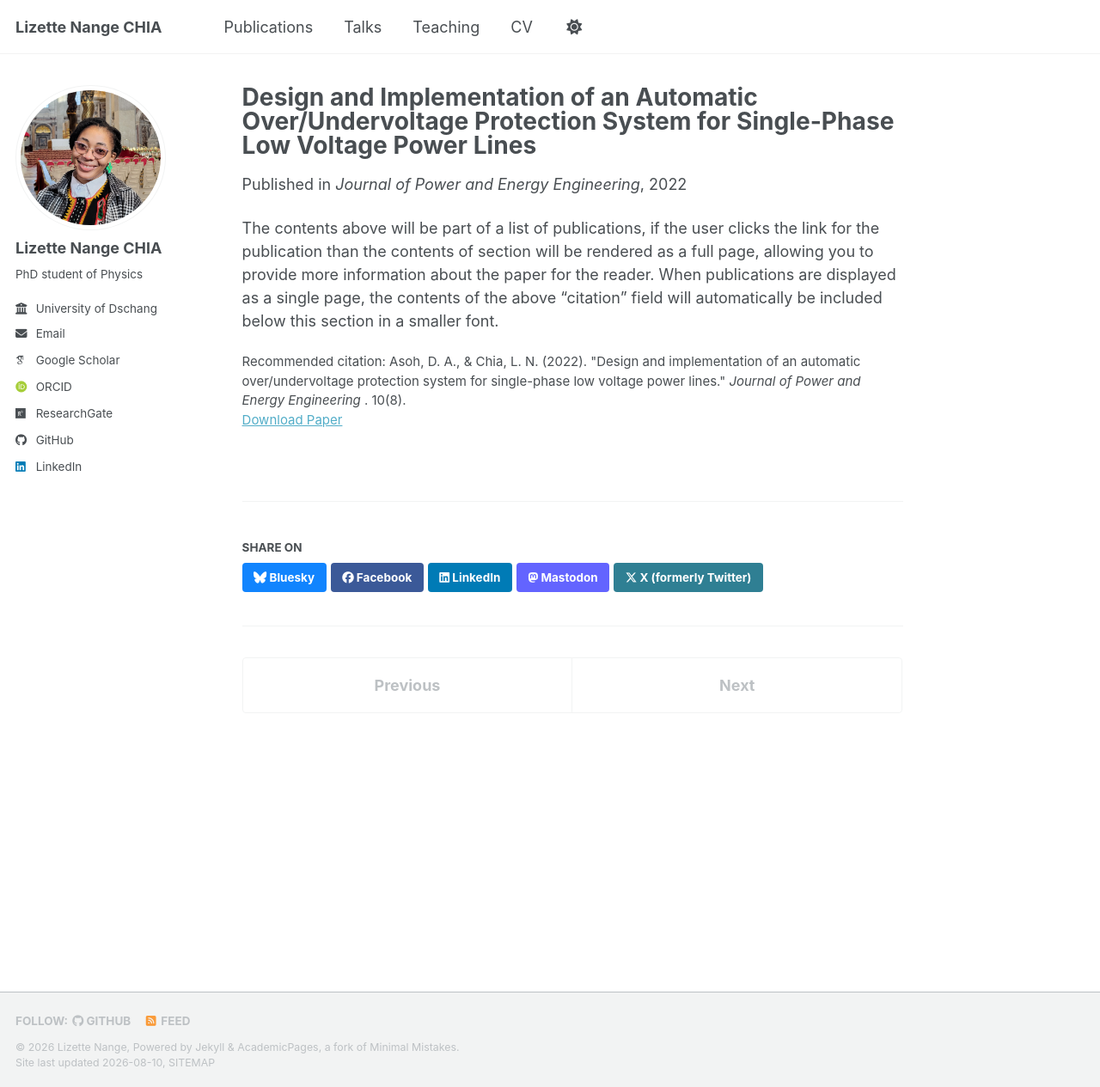
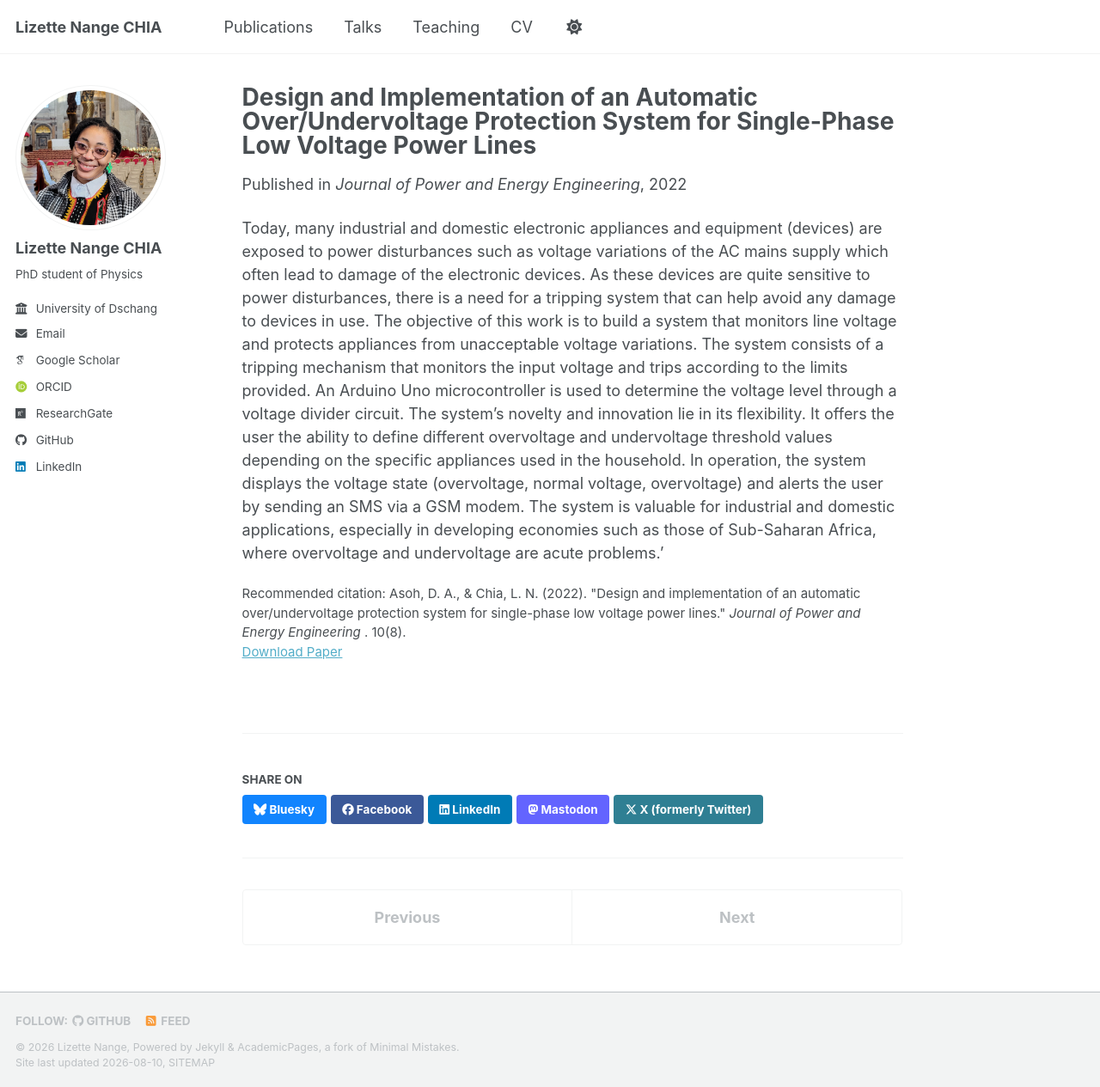
Before and after one commit to lizettenange/lizettenange.github.io, a Jekyll site: the page built from _publications/2009-10-01-paper-title-number-1.md, in a window 1280 px wide and 1265 px high. Shown: the whole window at 86% size. Built offline with Jekyll 4.4.1, drawn with Linux system fonts in a browser that asks for light colours; some web fonts are replaced; a script bundle is joined from its source files by our own code; library files that are not in the unit come from our copies.

Commit message:
paper1updfinal

```diff
--- a/_publications/2009-10-01-paper-title-number-1.md
+++ b/_publications/2009-10-01-paper-title-number-1.md
@@ -12,4 +12,4 @@ paperurl: 'https://www.scirp.net/pdf/jpee_2022080915253002.pdf'
 doiurl: '10.4236/jpee.2022.108002'
 citation: 'Asoh, D. A., & Chia, L. N. (2022). &quot;Design and implementation of an automatic over/undervoltage protection system for single-phase low voltage power lines.&quot; <i>Journal of Power and Energy Engineering </i>. 10(8). '
 ---
-The contents above will be part of a list of publications, if the user clicks the link for the publication than the contents of section will be rendered as a full page, allowing you to provide more information about the paper for the reader. When publications are displayed as a single page, the contents of the above "citation" field will automatically be included below this section in a smaller font.
+Today, many industrial and domestic electronic appliances and equipment (devices) are exposed to power disturbances such as voltage variations of the AC mains supply which often lead to damage of the electronic devices. As these devices are quite sensitive to power disturbances, there is a need for a tripping system that can help avoid any damage to devices in use. The objective of this work is to build a system that monitors line voltage and protects appliances from unacceptable voltage variations. The system consists of a tripping mechanism that monitors the input voltage and trips according to the limits provided. An Arduino Uno microcontroller is used to determine the voltage level through a voltage divider circuit. The system’s novelty and innovation lie in its flexibility. It offers the user the ability to define different overvoltage and undervoltage threshold values depending on the specific appliances used in the household. In operation, the system displays the voltage state (overvoltage, normal voltage, overvoltage) and alerts the user by sending an SMS via a GSM modem. The system is valuable for industrial and domestic applications, especially in developing economies such as those of Sub-Saharan Africa, where overvoltage and undervoltage are acute problems.'
```
Also changed, not shown: other parts of _publications/2009-10-01-paper-title-number-1.md (+1 -1 lines).
